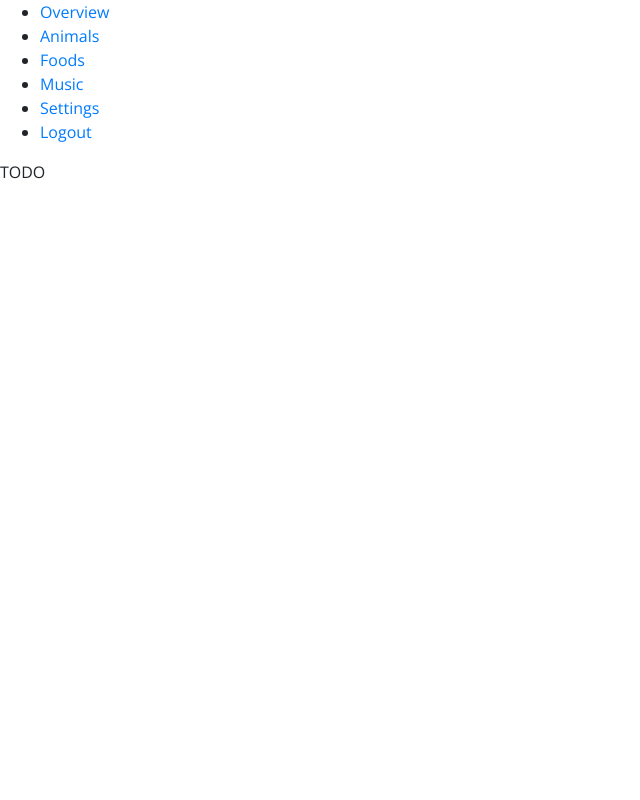
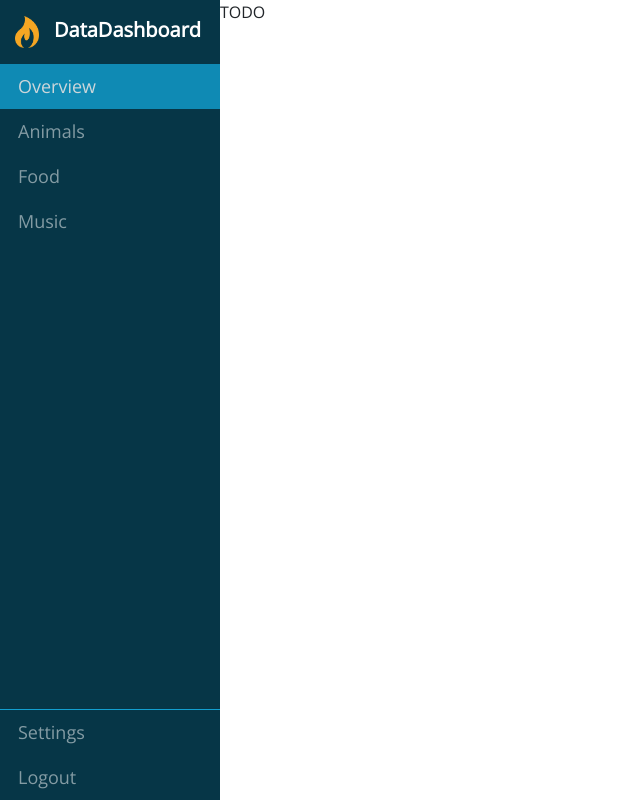
Before and after one commit to AustinS23/ff-app, a React (Create React App) app: page /overview in a window 1280 px wide. Shown: the whole page, without its empty margins (0-640 px from the left). Built offline with nearby package versions, Linux system fonts and the light colour scheme.

Commit message:
Styles for side menu

```diff
--- a/src/App.css
+++ b/src/App.css
@@ -1,2 +1,34 @@
-.App {
+.side-bar {
+  background-color: #063647;
+  font-size: 18px;
+  width: 220px;
 }
+
+.header {
+	padding: 1rem 0 0.5rem;
+}
+
+.logo {
+	height: 32px;
+	width: 24px;
+	margin: 0 15px;
+}
+
+.item > a {
+  display: inline-block;
+  color: white;
+  width: 100%;
+  padding: 0.5em 0 0.5em 1em;
+  opacity: 0.5;
+}
+
+.item > a:hover, .item > a.active {
+  text-decoration: none;
+  opacity: 0.8;
+  background-color: #129fd0;
+}
+
+.divider {
+	height: 1px;
+	background-color: #129fd0;
+}
--- a/src/App.tsx
+++ b/src/App.tsx
@@ -1,56 +1,68 @@
-import React from "react";
-import { Link, BrowserRouter as Router, Switch, Route } from "react-router-dom";
+import React, { ComponentType } from "react";
+import { NavLink, BrowserRouter as Router, Switch, Route, Redirect } from "react-router-dom";
 import "./App.css";
 import Animals from "./pages/animals";
 import Food from "./pages/food";
 import Music from "./pages/music";
 import Overview from "./pages/overview";
 import Settings from "./pages/settings";
+import logo from './images/ff_logo.png';
+
+type RouteItem = {
+	name: string;
+	to: string;
+	component?: ComponentType;
+	isMainItem?: boolean;
+}
 
 const App = () => {
+	const routes: RouteItem[] = [
+		{ name: "Overview", to: "/overview", component: Overview, isMainItem: true },
+		{ name: "Animals", to: "/animals", component: Animals, isMainItem: true },
+		{ name: "Food", to: "/food", component: Food, isMainItem: true },
+		{ name: "Music", to: "/music", component: Music, isMainItem: true },
+		{ name: "Settings", to: "/settings", component: Settings },
+		{ name: "Logout", to: "/logout" },
+	];
+
 	return (
 		<Router>
-			<div>
-				<nav>
-					<ul>
-						<li>
-							<Link to="/">Overview</Link>
+			<div className="d-flex flex-row min-vh-100">
+				<nav className="w-200 side-bar d-flex flex-column">
+					<h5 className="text-white font-weight-bold header">
+						<img className="logo" src={logo} alt="logo for DataDashboard" />
+						DataDashboard
+					</h5>
+					<ul className="nav d-flex flex-column flex-grow-1">
+						{routes.filter(r => r.isMainItem).map(({ name, to }) => (
+							<li key={name} className="nav-item item">
+								<NavLink to={to} activeClassName="active">{name}</NavLink>
 							</li>
-						<li>
-							<Link to="/animals">Animals</Link>
+						))}
+					</ul>
+					<div className="divider" />
+					<ul className="nav d-flex flex-column">
+						{routes.filter(r => !r.isMainItem).map(({ name, to }) => (
+							<li key={name} className="nav-item item">
+								<NavLink to={to} activeClassName="active">{name}</NavLink>
 							</li>
-						<li>
-							<Link to="/food">Foods</Link>
-						</li>
-						<li>
-							<Link to="/music">Music</Link>
-						</li>
-						<li>
-							<Link to="/settings">Settings</Link>
-						</li>
-						<li>
-							<Link to="/logout">Logout</Link>
-						</li>
+						))}
 					</ul>
 				</nav>
 
+				<div className="flex-grow-1">
 					<Switch>
-					<Route path="/animals">
-						<Animals />
+						{routes.map(({ name, to, component: Page }) => {
+							if (!Page) return;
+							return <Route key={name} path={to} strict>
+								<Page />
 							</Route>
-					<Route path="/food">
-						<Food />
-					</Route>
-					<Route path="/music">
-						<Music />
-					</Route>
-					<Route path="/settings">
-						<Settings />
-					</Route>
-					<Route path="/">
-						<Overview />
+						})}
+						<Route exact path="/">
+							<Redirect to="/overview" />
 						</Route>
 					</Switch>
+				</div>
 			</div>
 		</Router >
 	);
```
Also changed, not shown: src/images/ff_logo.png (added). Lines whose indentation alone changed are shown as unchanged.
